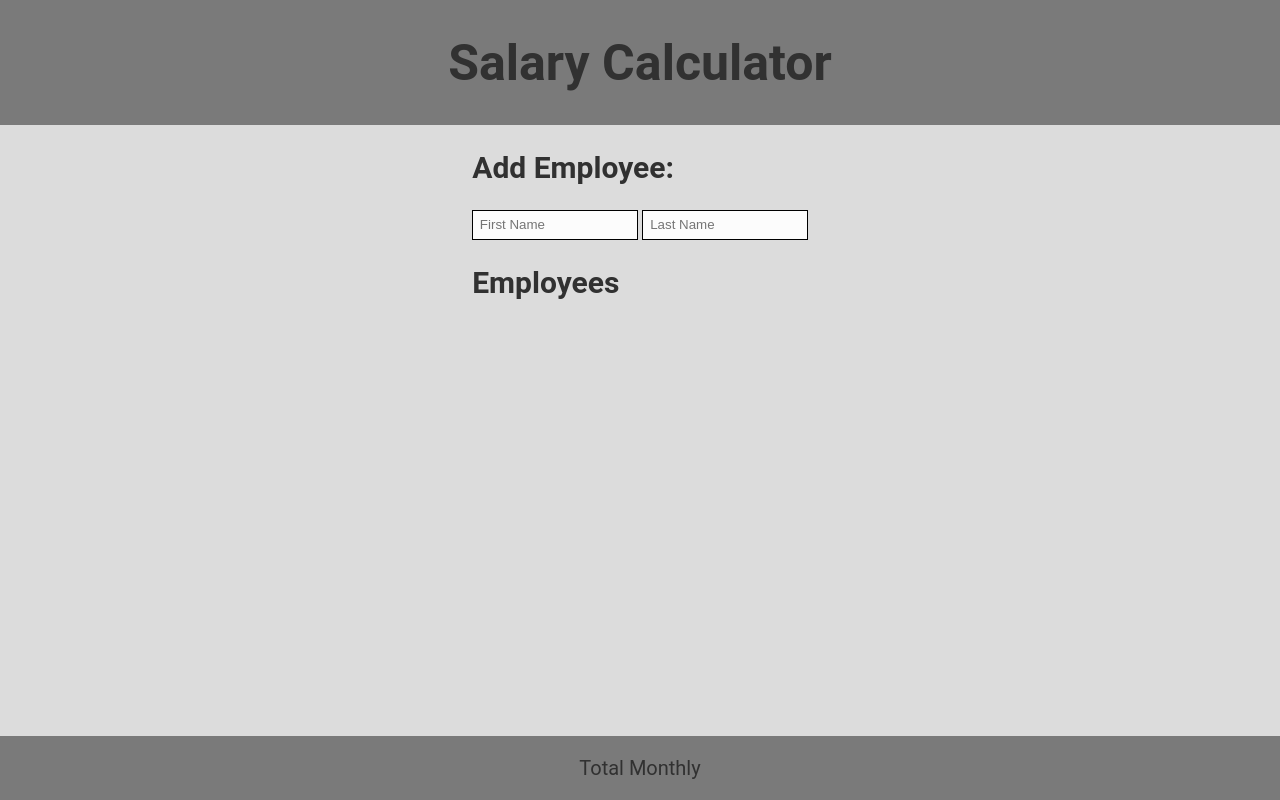
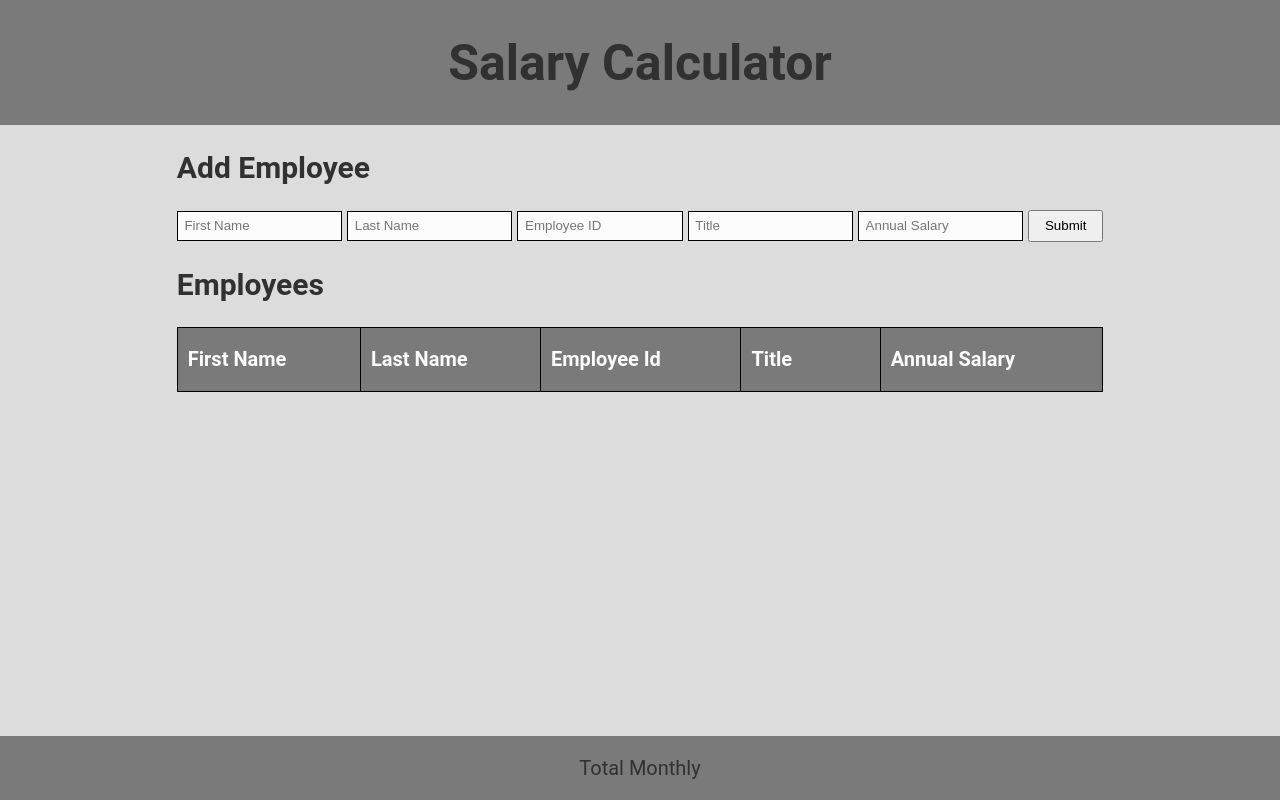
Before and after one commit to GreggTrunnell/weekend-salary-calculator, a website: page index.html in a window 1280 px wide. Drawn offline with Linux system fonts and the light colour scheme.

Commit message:
employees column ids

```diff
--- a/index.html
+++ b/index.html
@@ -12,16 +12,38 @@
   </header>
   <main>
     <section></section>
-    <h2>Add Employee:</h2>
+    <h2>Add Employee</h2>
     <!-- form element is section that has interactive controls for submitting information -->
     <form>
     <!-- placeholder is to keep desired text in the form text will be the input -->
     <input id="firstNameInput" placeholder="First Name" type="text">
     <input id="lastNameInput" placeholder="Last Name" type="text">
+    <input id="idInput" placeholder="Employee ID" type="text">
+    <input id="titleInput" placeholder="Title" type="text">
+    <input id="annualSalaryInput" placeholder="Annual Salary" type="text">
+    <!-- button element will be an activatable element -->
+    <button onClick="submitButton">Submit</button>
+    </form>
+    <h2>Employees</h2>
+    <table id="employees">
+      <!-- thead is the head of the table -->
+      <thead>
+        <!-- tr defines a row of cells in a table -->
+         <tr>
+          <!-- th header cell elements -->
+           <th>First Name</th>
+            <th>Last Name</th>
+            <th>Employee Id</th>
+            <th>Title</th>
+            <th>Annual Salary</th>
+         </tr>
 
 
-    </form>
-    <h2>Employees</h2>
+      </thead>
+
+
+
+    </table>
   </main>
   <footer>
     <p>Total Monthly</p>
```
